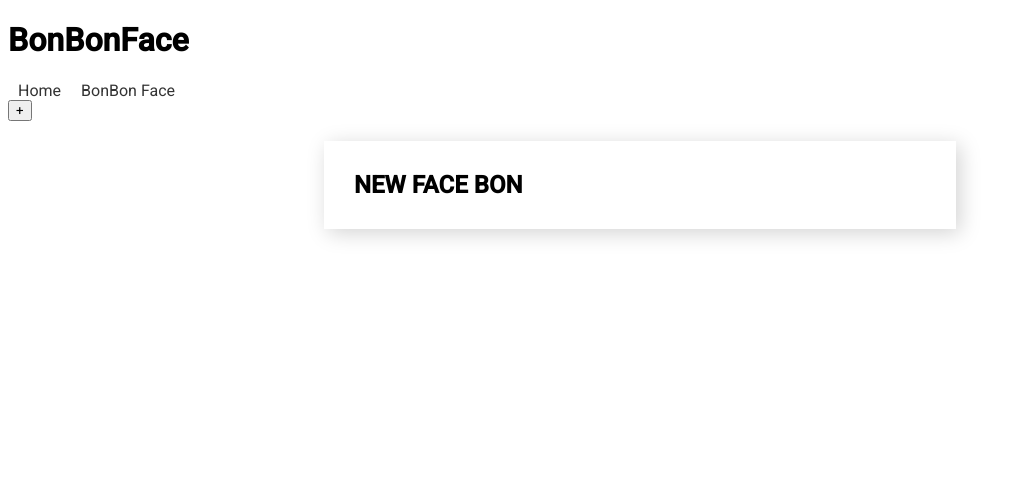
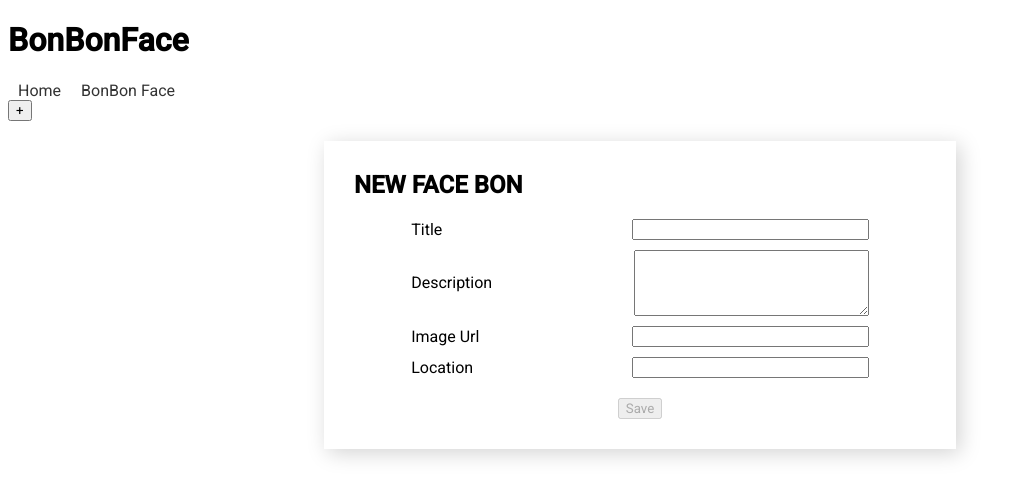
Before and after one commit to LoloziAnas/bonbonface-angular-v15-web, an Angular app: page /create in a window 1280 px wide. Shown: the top 498 px of the page, without its empty margins (0-1021 px from the left). Built offline with nearby package versions, Linux system fonts and the light colour scheme.

Commit message:
implementing add face snap  component

```diff
--- a/src/app/new-face-bon/new-face-bon.component.html
+++ b/src/app/new-face-bon/new-face-bon.component.html
@@ -1,6 +1,29 @@
 <div class="form-card">
   <h2>NEW FACE BON</h2>
   <form [formGroup]="snapForm">
-
+    <div class="form-group">
+      <label for="title">Title</label>
+      <input formControlName="title" id="title" name="title" type="text"/>
+    </div>
+    <div class="form-group">
+      <label>Description</label>
+      <textarea formControlName="description" id="description" name="title" type="text" rows="4"></textarea>
+    </div>
+    <div class="form-group">
+      <label>Image Url</label>
+      <input formControlName="imageUrl" id="imageUrl" name="imageUrl" type="text"/>
+    </div>
+    <div class="form-group">
+      <label>Location</label>
+      <input formControlName="location" id="location" name="location" type="text"/>
+    </div>
+    <button (click)="onSubmitForm()" [disabled]="snapForm.invalid" type="submit">Save</button>
   </form>
 </div>
+<div class="face-snap-card" *ngIf="faceSnapPreview$ | async as faceSnap">
+  <h2>{{faceSnap.title | uppercase}}</h2>
+  <p>Published in {{faceSnap.createdDate | date: 'd MMMM yyyy HH:mm' }}</p>
+  <img [src]="faceSnap.imageUrl" [alt]="faceSnap.title" />
+  <p>{{faceSnap.description}}</p>
+  <p *ngIf="faceSnap.location">Picture taken in {{faceSnap.location}}</p>
+</div>
--- a/src/app/new-face-bon/new-face-bon.component.ts
+++ b/src/app/new-face-bon/new-face-bon.component.ts
@@ -1,5 +1,9 @@
 import { Component, OnInit } from '@angular/core';
-import {FormBuilder, FormGroup} from "@angular/forms";
+import {FormBuilder, FormGroup, Validators} from "@angular/forms";
+import {FaceSnapsService} from "../services/face-snaps.service";
+import {map, Observable, tap} from "rxjs";
+import {FaceSnap} from "../models/FaceSnap";
+import {Router} from "@angular/router";
 
 @Component({
   selector: 'app-new-face-bon',
@@ -9,15 +13,24 @@ import {FormBuilder, FormGroup} from "@angular/forms";
 export class NewFaceBonComponent implements OnInit {
 
   snapForm!: FormGroup;
-  constructor(private formBuilder: FormBuilder) { }
+  faceSnapPreview$!: Observable<FaceSnap>;
+  constructor(private faceSnapsService: FaceSnapsService ,private router: Router, private formBuilder: FormBuilder) { }
 
   ngOnInit(): void {
     this.snapForm = this.formBuilder.group({
-      title: [null], description: [null], imageUrl: [null], location: [null]
-    });
+      title: [null, [Validators.required]],
+      description: [null,  [Validators.required]],
+      imageUrl: [null,  [Validators.required]],
+      location: [null,  [Validators.required]]
+    }, {updateOn: 'blur'});
+    this.faceSnapPreview$ = this.snapForm.valueChanges.pipe(
+      map(formValue => ({...formValue, createdDate: new Date, id: 0}))
+    );
+
   }
   onSubmitForm(){
-    console.log(this.snapForm.value);
+    this.faceSnapsService.addNewFaceSnap(this.snapForm.value);
+    this.router.navigateByUrl('/facesnaps').then();
   }
 
 }
--- a/src/app/services/face-snaps.service.ts
+++ b/src/app/services/face-snaps.service.ts
@@ -31,6 +31,16 @@ export class FaceSnapsService {
       snaps: 98
     }
   ];
+  /*Function that add a new FaceSnaps Object to the array*/
+  addNewFaceSnap(faceSnapForm: {title:string, description: string, imageUrl: string, location?:string}){
+    const faceSnap = {
+      ...faceSnapForm,
+      createdDate: new Date(),
+      snaps:0,
+      id: this.faceSnaps[this.faceSnaps.length-1].id + 1
+    }
+    this.faceSnaps.push(faceSnap);
+  }
   /*Function that return all the face snaps from the backend*/
   getAllFaceSnaps():FaceSnap[]{
     return this.faceSnaps;
```
